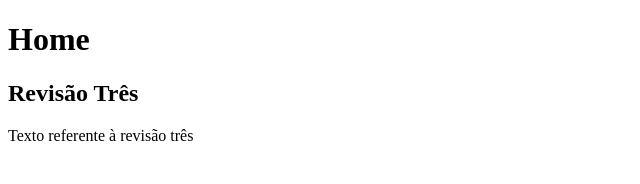
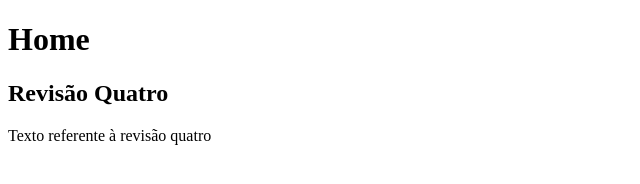
Before and after one commit to amandacavallaro/git-github-formacao-basica, a plain HTML site: page capitulo-01/01_07/index.html in a window 1280 px wide. Shown: the full height of the page, 0-640 px from the left. Drawn offline with Linux system fonts and the light colour scheme.

Commit message:
Revisão Quatro

```diff
--- a/capitulo-01/01_07/index.html
+++ b/capitulo-01/01_07/index.html
@@ -6,7 +6,7 @@
   </head>
   <body>
     <h1>Home</h1>
-    <h2>Revisão Três</h2>
-    <p>Texto referente à revisão três</p>
+    <h2>Revisão Quatro</h2>
+    <p>Texto referente à revisão quatro</p>
   </body>
 </html>
```
